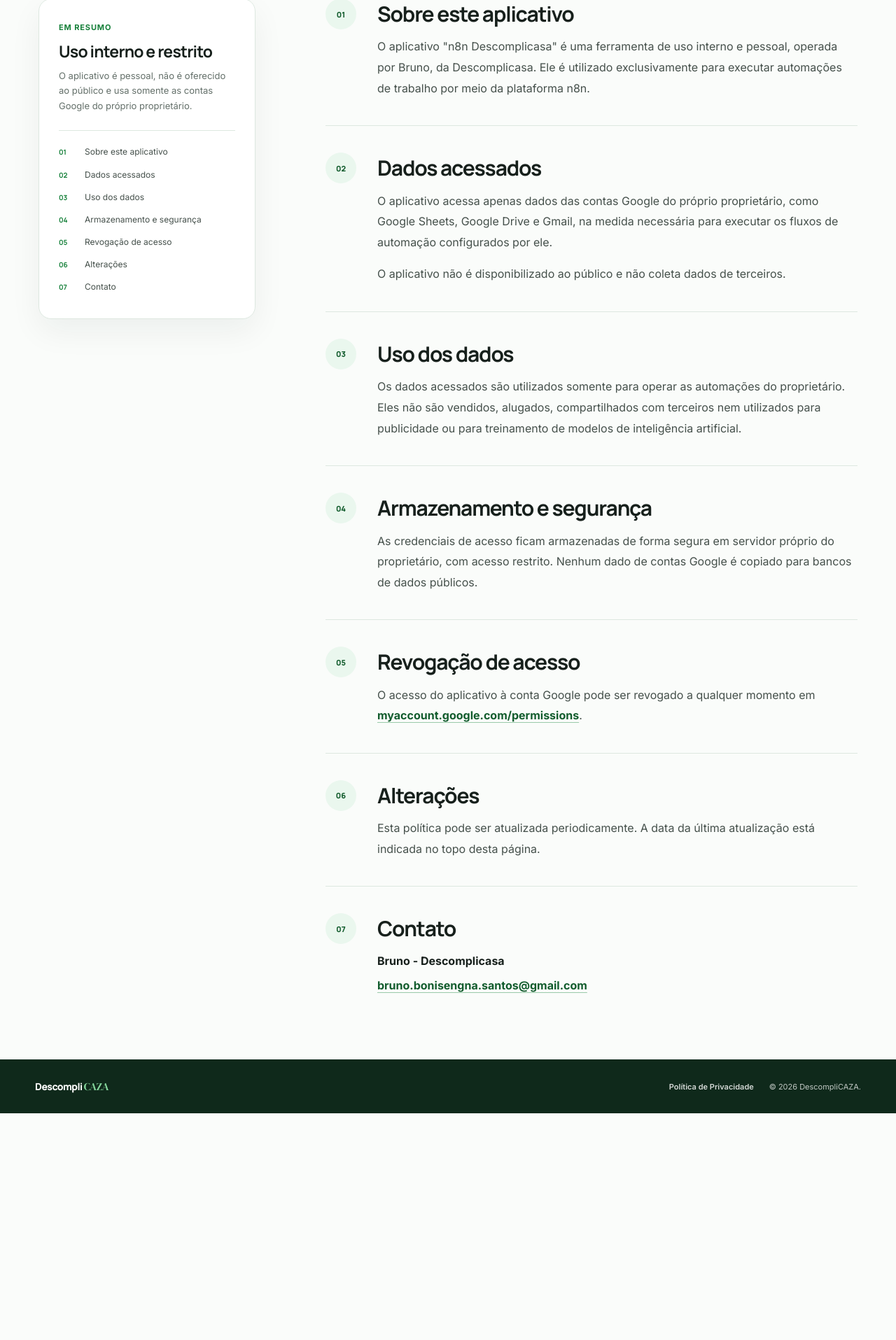
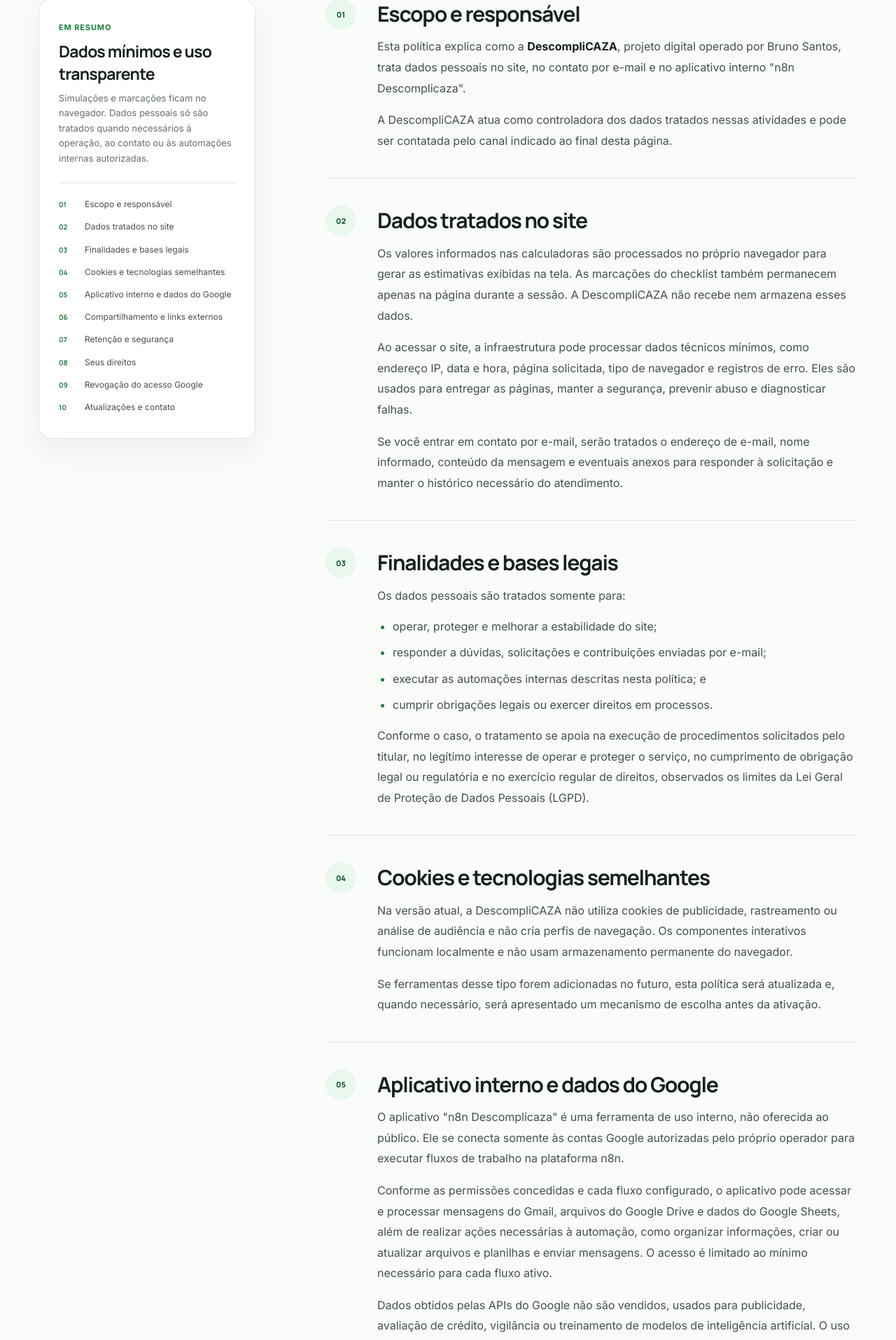
Before and after one commit to Bonisengna/descomplicasa, a Next.js app: page /politica-de-privacidade in a window 1280 px wide. Shown: the part 626-2541 px from the top of the page at 70% size. Before the commit the page ends 2217 px from the top, so only its background shows below. Built offline with nearby package versions, Linux system fonts and the light colour scheme.

Commit message:
feat: adequa política de privacidade à DescompliCAZA

```diff
--- a/app/politica-de-privacidade/page.tsx
+++ b/app/politica-de-privacidade/page.tsx
@@ -5,97 +5,227 @@ import styles from "./privacy.module.css";
 export const metadata: Metadata = {
   title: "Política de Privacidade",
   description:
-    "Política de Privacidade do aplicativo n8n Descomplicasa, ferramenta interna usada para automações de trabalho.",
+    "Saiba como a DescompliCAZA trata dados no site, nas calculadoras e em suas automações internas.",
 };
 
 const sections = [
   {
-    id: "sobre",
+    id: "escopo",
     number: "01",
-    title: "Sobre este aplicativo",
-    content: (
-      <p>
-        O aplicativo &quot;n8n Descomplicasa&quot; é uma ferramenta de uso interno e pessoal,
-        operada por Bruno, da Descomplicasa. Ele é utilizado exclusivamente para executar
-        automações de trabalho por meio da plataforma n8n.
-      </p>
-    ),
-  },
-  {
-    id: "dados",
-    number: "02",
-    title: "Dados acessados",
+    title: "Escopo e responsável",
     content: (
       <>
         <p>
-          O aplicativo acessa apenas dados das contas Google do próprio proprietário, como
-          Google Sheets, Google Drive e Gmail, na medida necessária para executar os fluxos de
-          automação configurados por ele.
+          Esta política explica como a <strong>DescompliCAZA</strong>, projeto digital operado
+          por Bruno Santos, trata dados pessoais no site, no contato por e-mail e no aplicativo
+          interno &quot;n8n Descomplicaza&quot;.
         </p>
-        <p>O aplicativo não é disponibilizado ao público e não coleta dados de terceiros.</p>
+        <p>
+          A DescompliCAZA atua como controladora dos dados tratados nessas atividades e pode ser
+          contatada pelo canal indicado ao final desta página.
+        </p>
       </>
     ),
   },
   {
-    id: "uso",
-    number: "03",
-    title: "Uso dos dados",
+    id: "site",
+    number: "02",
+    title: "Dados tratados no site",
     content: (
+      <>
         <p>
-        Os dados acessados são utilizados somente para operar as automações do proprietário.
-        Eles não são vendidos, alugados, compartilhados com terceiros nem utilizados para
-        publicidade ou para treinamento de modelos de inteligência artificial.
+          Os valores informados nas calculadoras são processados no próprio navegador para gerar
+          as estimativas exibidas na tela. As marcações do checklist também permanecem apenas na
+          página durante a sessão. A DescompliCAZA não recebe nem armazena esses dados.
         </p>
+        <p>
+          Ao acessar o site, a infraestrutura pode processar dados técnicos mínimos, como endereço
+          IP, data e hora, página solicitada, tipo de navegador e registros de erro. Eles são usados
+          para entregar as páginas, manter a segurança, prevenir abuso e diagnosticar falhas.
+        </p>
+        <p>
+          Se você entrar em contato por e-mail, serão tratados o endereço de e-mail, nome informado,
+          conteúdo da mensagem e eventuais anexos para responder à solicitação e manter o histórico
+          necessário do atendimento.
+        </p>
+      </>
     ),
   },
   {
-    id: "seguranca",
+    id: "finalidades",
+    number: "03",
+    title: "Finalidades e bases legais",
+    content: (
+      <>
+        <p>Os dados pessoais são tratados somente para:</p>
+        <ul>
+          <li>operar, proteger e melhorar a estabilidade do site;</li>
+          <li>responder a dúvidas, solicitações e contribuições enviadas por e-mail;</li>
+          <li>executar as automações internas descritas nesta política; e</li>
+          <li>cumprir obrigações legais ou exercer direitos em processos.</li>
+        </ul>
+        <p>
+          Conforme o caso, o tratamento se apoia na execução de procedimentos solicitados pelo
+          titular, no legítimo interesse de operar e proteger o serviço, no cumprimento de obrigação
+          legal ou regulatória e no exercício regular de direitos, observados os limites da Lei Geral
+          de Proteção de Dados Pessoais (LGPD).
+        </p>
+      </>
+    ),
+  },
+  {
+    id: "cookies",
     number: "04",
-    title: "Armazenamento e segurança",
+    title: "Cookies e tecnologias semelhantes",
     content: (
+      <>
         <p>
-        As credenciais de acesso ficam armazenadas de forma segura em servidor próprio do
-        proprietário, com acesso restrito. Nenhum dado de contas Google é copiado para bancos
-        de dados públicos.
+          Na versão atual, a DescompliCAZA não utiliza cookies de publicidade, rastreamento ou
+          análise de audiência e não cria perfis de navegação. Os componentes interativos funcionam
+          localmente e não usam armazenamento permanente do navegador.
         </p>
+        <p>
+          Se ferramentas desse tipo forem adicionadas no futuro, esta política será atualizada e,
+          quando necessário, será apresentado um mecanismo de escolha antes da ativação.
+        </p>
+      </>
+    ),
+  },
+  {
+    id: "google",
+    number: "05",
+    title: "Aplicativo interno e dados do Google",
+    content: (
+      <>
+        <p>
+          O aplicativo &quot;n8n Descomplicaza&quot; é uma ferramenta de uso interno, não oferecida
+          ao público. Ele se conecta somente às contas Google autorizadas pelo próprio operador para
+          executar fluxos de trabalho na plataforma n8n.
+        </p>
+        <p>
+          Conforme as permissões concedidas e cada fluxo configurado, o aplicativo pode acessar e
+          processar mensagens do Gmail, arquivos do Google Drive e dados do Google Sheets, além de
+          realizar ações necessárias à automação, como organizar informações, criar ou atualizar
+          arquivos e planilhas e enviar mensagens. O acesso é limitado ao mínimo necessário para
+          cada fluxo ativo.
+        </p>
+        <p>
+          Dados obtidos pelas APIs do Google não são vendidos, usados para publicidade, avaliação de
+          crédito, vigilância ou treinamento de modelos de inteligência artificial. O uso e a
+          transferência desses dados seguem a{" "}
+          <a
+            href="https://developers.google.com/terms/api-services-user-data-policy"
+            target="_blank"
+            rel="noopener noreferrer"
+          >
+            Política de Dados do Usuário dos Serviços de API do Google
+          </a>
+          , inclusive seus requisitos de Uso Limitado.
+        </p>
+      </>
+    ),
+  },
+  {
+    id: "compartilhamento",
+    number: "06",
+    title: "Compartilhamento e links externos",
+    content: (
+      <>
+        <p>
+          A DescompliCAZA não comercializa dados pessoais. O acesso pode ocorrer por serviços
+          estritamente necessários à operação, como Google para as contas conectadas e a
+          infraestrutura técnica que entrega o site, sempre limitado à finalidade correspondente.
+          Dados também podem ser divulgados por obrigação legal ou ordem válida de autoridade.
+        </p>
+        <p>
+          O site contém links para bancos, órgãos públicos e outros serviços independentes. Ao abrir
+          esses endereços, o tratamento passa a seguir as políticas do respectivo terceiro.
+        </p>
+      </>
+    ),
+  },
+  {
+    id: "retencao",
+    number: "07",
+    title: "Retenção e segurança",
+    content: (
+      <>
+        <p>
+          Dados de contato e registros técnicos são mantidos apenas pelo tempo necessário às
+          finalidades informadas, à segurança e ao cumprimento de obrigações legais. Depois, são
+          eliminados ou anonimizados quando aplicável.
+        </p>
+        <p>
+          No aplicativo interno, credenciais e tokens ficam em ambiente próprio com acesso restrito
+          enquanto a conexão e os fluxos estiverem ativos. Informações processadas podem constar nos
+          serviços Google de origem ou destino e, quando indispensável ao diagnóstico, em registros
+          de execução de acesso restrito.
+        </p>
+        <p>
+          São adotadas medidas técnicas e administrativas razoáveis para reduzir riscos de acesso,
+          alteração, perda ou divulgação indevidos. Nenhum sistema, porém, é completamente imune a
+          incidentes.
+        </p>
+      </>
+    ),
+  },
+  {
+    id: "direitos",
+    number: "08",
+    title: "Seus direitos",
+    content: (
+      <>
+        <p>
+          Nos termos da LGPD, o titular pode solicitar confirmação do tratamento, acesso, correção,
+          informação sobre compartilhamento, anonimização, bloqueio ou eliminação quando cabíveis,
+          portabilidade, oposição e revogação do consentimento, sem custo.
+        </p>
+        <p>
+          Pedidos podem ser enviados pelo e-mail abaixo. Para proteger o titular, poderá ser
+          solicitada a confirmação de identidade antes do atendimento. Saiba mais na{" "}
+          <a
+            href="https://www.gov.br/anpd/pt-br/assuntos/titular-de-dados/direito-dos-titulares"
+            target="_blank"
+            rel="noopener noreferrer"
+          >
+            página de direitos dos titulares da ANPD
+          </a>
+          .
+        </p>
+      </>
     ),
   },
   {
     id: "revogacao",
-    number: "05",
-    title: "Revogação de acesso",
+    number: "09",
+    title: "Revogação do acesso Google",
     content: (
       <p>
-        O acesso do aplicativo à conta Google pode ser revogado a qualquer momento em{" "}
-        <a href="https://myaccount.google.com/permissions" target="_blank" rel="noreferrer">
-          myaccount.google.com/permissions
+        O acesso do aplicativo interno a uma conta Google pode ser revogado a qualquer momento na{" "}
+        <a href="https://myaccount.google.com/permissions" target="_blank" rel="noopener noreferrer">
+          página de conexões da Conta Google
         </a>
-        .
-      </p>
-    ),
-  },
-  {
-    id: "alteracoes",
-    number: "06",
-    title: "Alterações",
-    content: (
-      <p>
-        Esta política pode ser atualizada periodicamente. A data da última atualização está
-        indicada no topo desta página.
+        . Também é possível solicitar a exclusão de credenciais e dados mantidos pela DescompliCAZA
+        por meio do canal de contato.
       </p>
     ),
   },
   {
     id: "contato",
-    number: "07",
-    title: "Contato",
+    number: "10",
+    title: "Atualizações e contato",
     content: (
+      <>
+        <p>
+          Esta política poderá ser atualizada para refletir mudanças no site, nas automações ou na
+          legislação. A versão vigente e sua data de atualização permanecerão disponíveis nesta
+          página.
+        </p>
         <address>
-        <strong>Bruno - Descomplicasa</strong>
-        <a href="mailto:bruno.bonisengna.santos@gmail.com">
-          bruno.bonisengna.santos@gmail.com
-        </a>
+          <strong>DescompliCAZA — responsável por privacidade</strong>
+          <a href="mailto:suporte@descomplicaza.com.br">suporte@descomplicaza.com.br</a>
         </address>
+      </>
     ),
   },
 ];
@@ -111,13 +241,13 @@ export default function PrivacyPolicyPage() {
             <span className={styles.kicker}>Privacidade e transparência</span>
             <h1>Política de Privacidade</h1>
             <p>
-              Como o aplicativo interno n8n Descomplicasa acessa e utiliza dados para executar
-              automações de trabalho.
+              Como a DescompliCAZA trata dados no site, nos canais de contato e em suas automações
+              internas.
             </p>
           </div>
           <div className={styles.updated}>
             <span>Última atualização</span>
-            <time dateTime="2026-10-28">28 de outubro de 2026</time>
+            <time dateTime="2026-11-04">4 de novembro de 2026</time>
           </div>
         </div>
       </section>
@@ -126,10 +256,10 @@ export default function PrivacyPolicyPage() {
         <div className={`container ${styles.contentGrid}`}>
           <aside className={styles.summary}>
             <span>Em resumo</span>
-            <h2>Uso interno e restrito</h2>
+            <h2>Dados mínimos e uso transparente</h2>
             <p>
-              O aplicativo é pessoal, não é oferecido ao público e usa somente as contas Google
-              do próprio proprietário.
+              Simulações e marcações ficam no navegador. Dados pessoais só são tratados quando
+              necessários à operação, ao contato ou às automações internas autorizadas.
             </p>
             <nav aria-label="Seções desta política">
               {sections.map((section) => (
--- a/app/politica-de-privacidade/privacy.module.css
+++ b/app/politica-de-privacidade/privacy.module.css
@@ -195,6 +195,24 @@
   margin-top: 16px;
 }
 
+.policySection p strong {
+  color: var(--graphite);
+}
+
+.policySection ul {
+  display: grid;
+  gap: 10px;
+  margin: 16px 0;
+  padding-left: 22px;
+  color: #45504b;
+  font-size: 16px;
+  line-height: 1.7;
+}
+
+.policySection li::marker {
+  color: var(--green);
+}
+
 .policySection a {
   color: var(--green-dark);
   font-weight: 650;
@@ -277,6 +295,7 @@
   }
 
   .policySection p,
+  .policySection ul,
   .policySection address {
     font-size: 15px;
   }
```
Also changed, not shown: 1 other file (tests, documents, lock files or other folders). Lines whose indentation alone changed are shown as unchanged.
